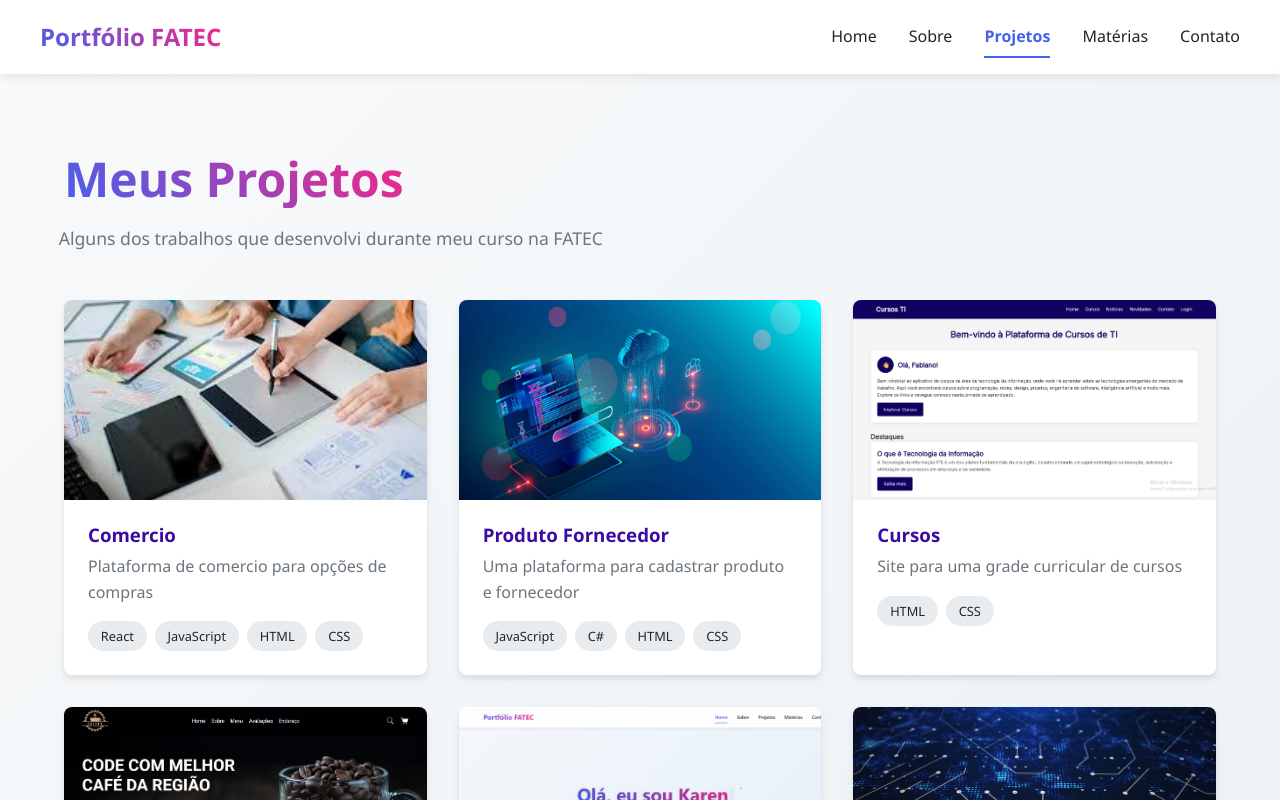
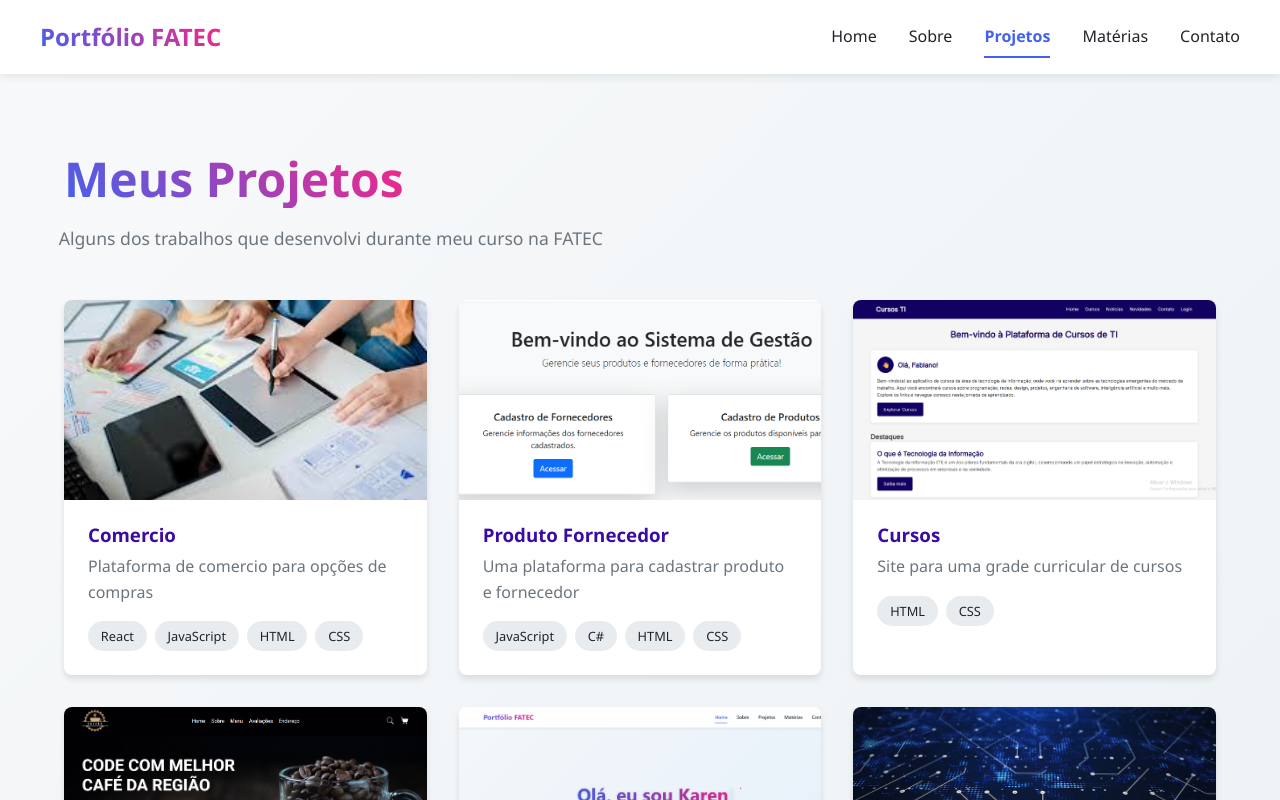
Before and after one commit to kosnika25/portifolio, a React (Create React App) app: page /portifolio/projects in a window 1280 px wide. Shown: the top 800 px of the page. Built offline with nearby package versions, Linux system fonts and the light colour scheme.

Commit message:
atualizacao nos projetos

```diff
--- a/src/pages/Projects.jsx
+++ b/src/pages/Projects.jsx
@@ -20,7 +20,7 @@ const Projects = () => {
       title: "Produto Fornecedor",
       description: "Uma plataforma para cadastrar produto e fornecedor",
       tags: ["JavaScript", "C#", "HTML", "CSS"],
-      image: "projeto2.jpeg",
+      image: "produtoFornecedor.png",
       github: "https://github.com/kosnika25/ProdutoFornecedor",
     },
     // ... outros projetos
```
Also changed, not shown: public/img/produtoFornecedor.png (added).
